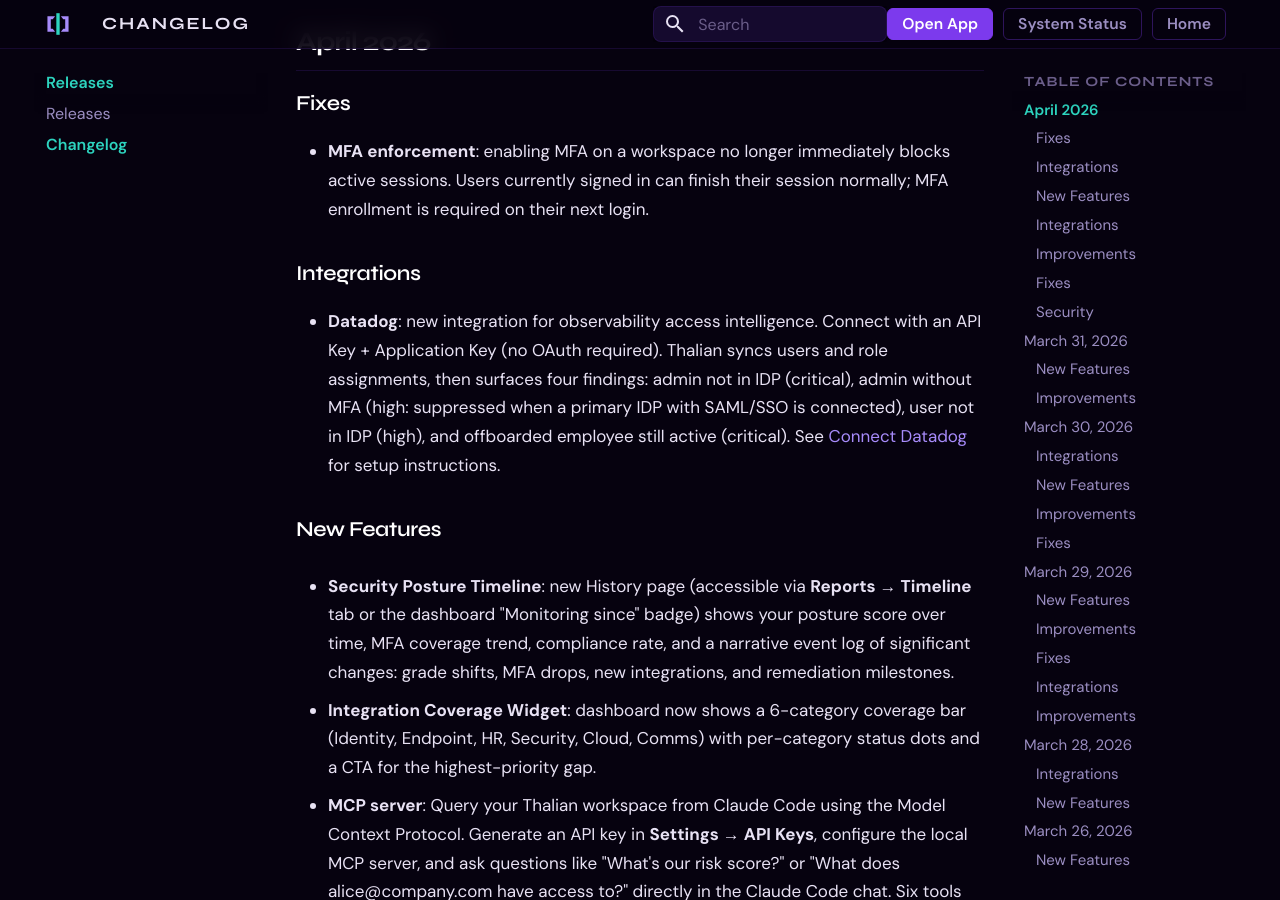
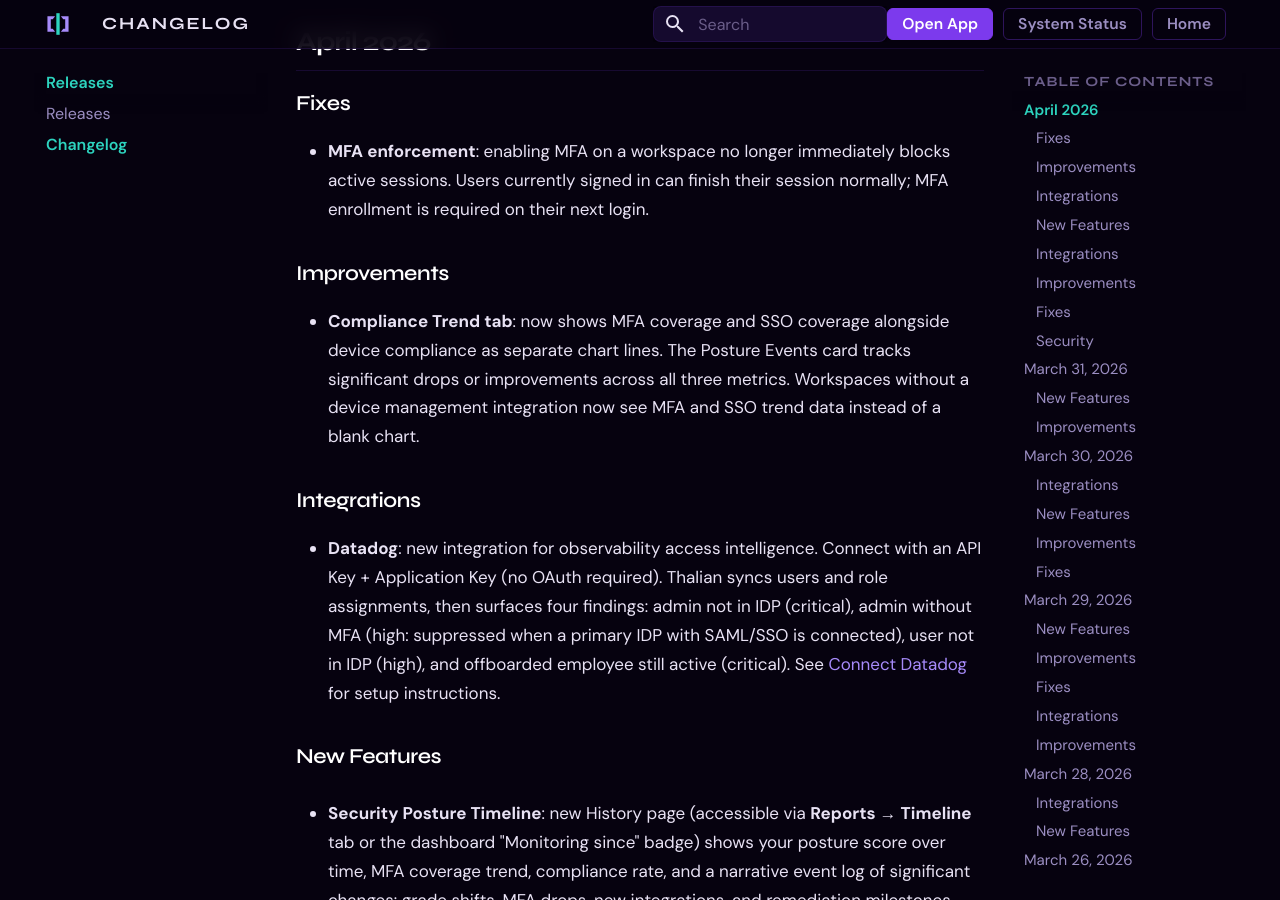
Before and after one commit to tori-mf13/thalian-docs, an MkDocs documentation site: the page built from docs/changelog.md, in a window 1280 px wide and 900 px high, scrolled down 311 px. Built offline with MkDocs 1.6.1 and Material for MkDocs 9.7.7, drawn with Linux system fonts in a browser that asks for light colours.

Commit message:
docs: add Compliance Trend multi-metric improvement to April 2026 changelog

```diff
--- a/docs/changelog.md
+++ b/docs/changelog.md
@@ -9,6 +9,10 @@ Notable changes, new features, and fixes for the Thalian platform.
 ### Fixes
 
 - **MFA enforcement**: enabling MFA on a workspace no longer immediately blocks active sessions. Users currently signed in can finish their session normally; MFA enrollment is required on their next login.
+
+### Improvements
+
+- **Compliance Trend tab**: now shows MFA coverage and SSO coverage alongside device compliance as separate chart lines. The Posture Events card tracks significant drops or improvements across all three metrics. Workspaces without a device management integration now see MFA and SSO trend data instead of a blank chart.
 
 ### Integrations
 
```
